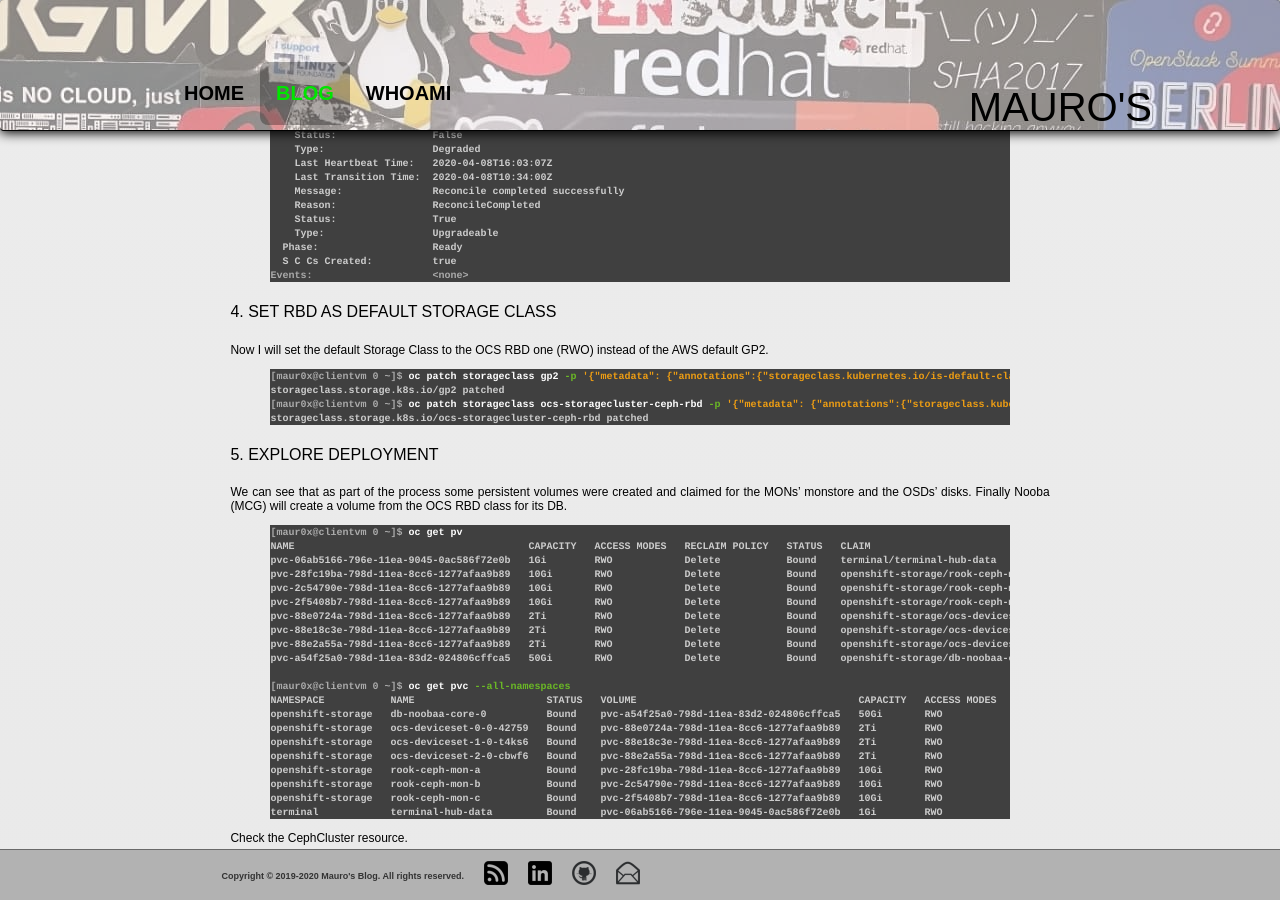
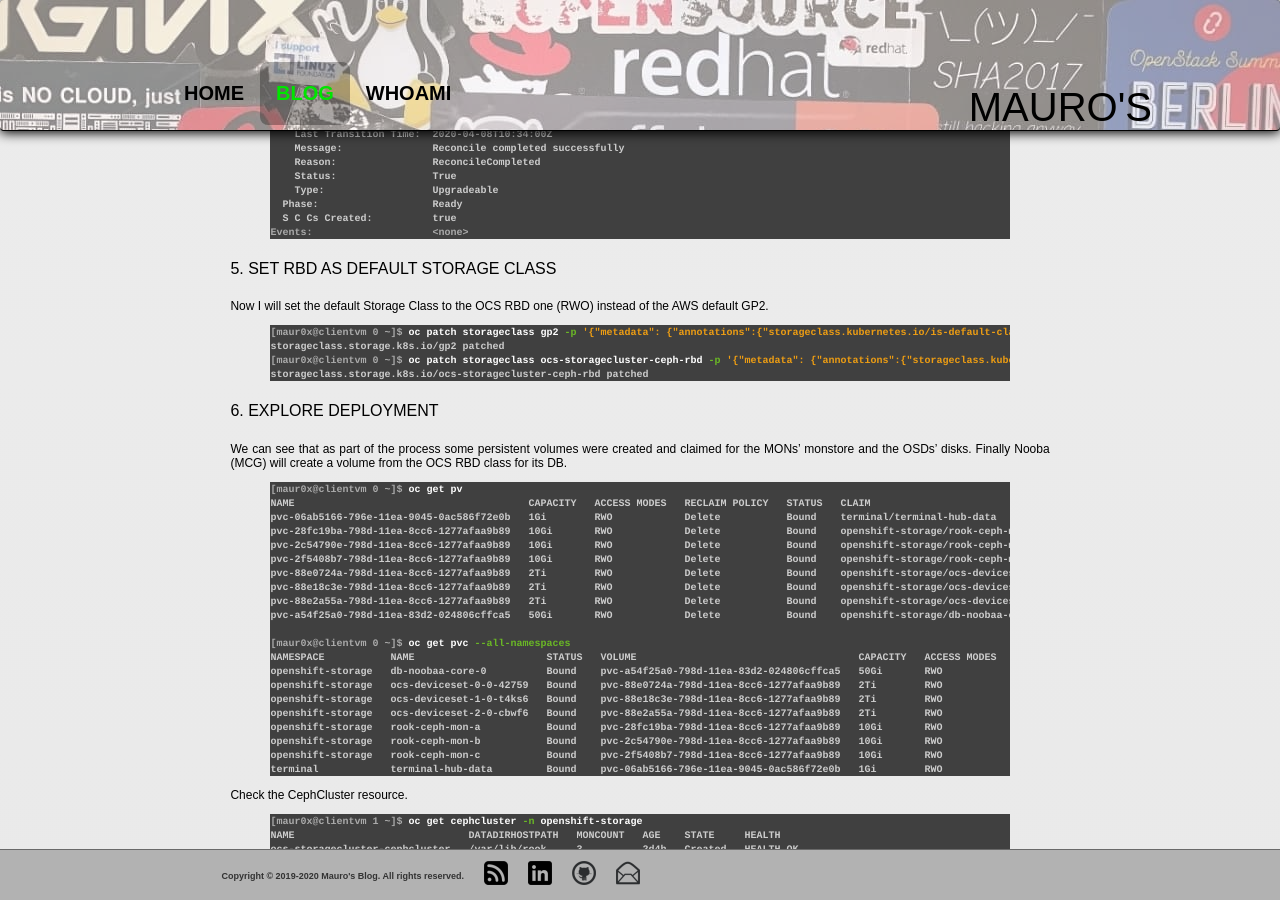
Before and after one commit to mauroseb/mauroseb.github.io, a Jekyll site: the page built from _posts/2020-04-11-ocs4-on-aws.md, in a window 1280 px wide and 900 px high, scrolled down 7025 px. Built offline with Jekyll 4.4.1, drawn with Linux system fonts in a browser that asks for light colours; some of the changed text lies outside the part shown.

Commit message:
Fix typo

```diff
--- a/_posts/2020-04-11-ocs4-on-aws.md
+++ b/_posts/2020-04-11-ocs4-on-aws.md
@@ -303,7 +303,7 @@
 {% endhighlight %}
 
 
-### 2. Create OpenShift Container Storage Namespace and OperatorGroup
+#### 2. Create OpenShift Container Storage Namespace and OperatorGroup
 
 OpenShift Container Storage runs only in the openshift-storage namespace, which needs to be created before subscription. The following manifest can be used to create the namespace.
 
@@ -512,7 +512,7 @@
 {% endhighlight %}
 
 
-#### 4. Set RBD as default storage class
+#### 5. Set RBD as default storage class
 
 Now I will set the default Storage Class to the OCS RBD one (RWO) instead of the AWS default GP2.
 
@@ -524,7 +524,7 @@
 {% endhighlight %}
 
 
-#### 5. Explore deployment
+#### 6. Explore deployment
 
 We can see that as part of the process some persistent volumes were created and claimed for the MONs' monstore and the OSDs' disks. Finally Nooba (MCG) will create a volume from the OCS RBD class for its DB.
 
```
Also changed, not shown: other parts of _posts/2020-04-11-ocs4-on-aws.md (+1 -1 lines).
